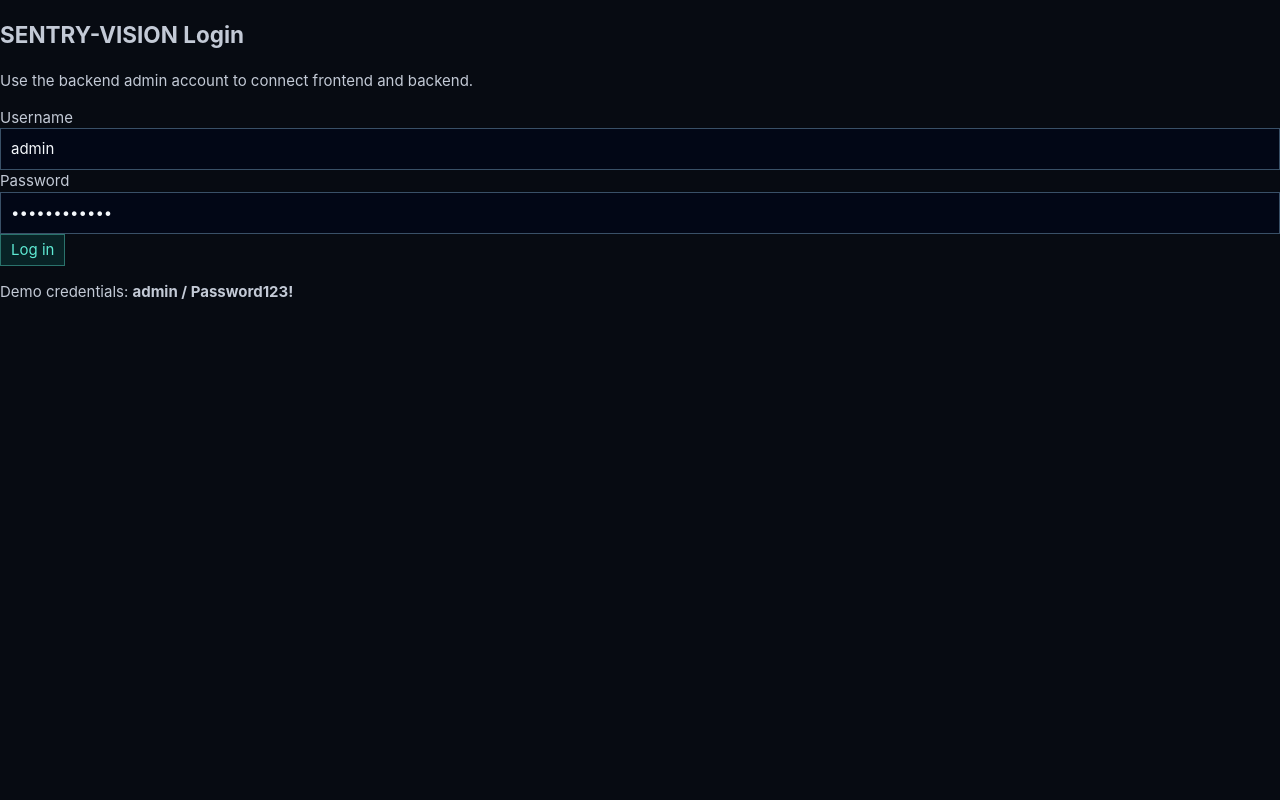
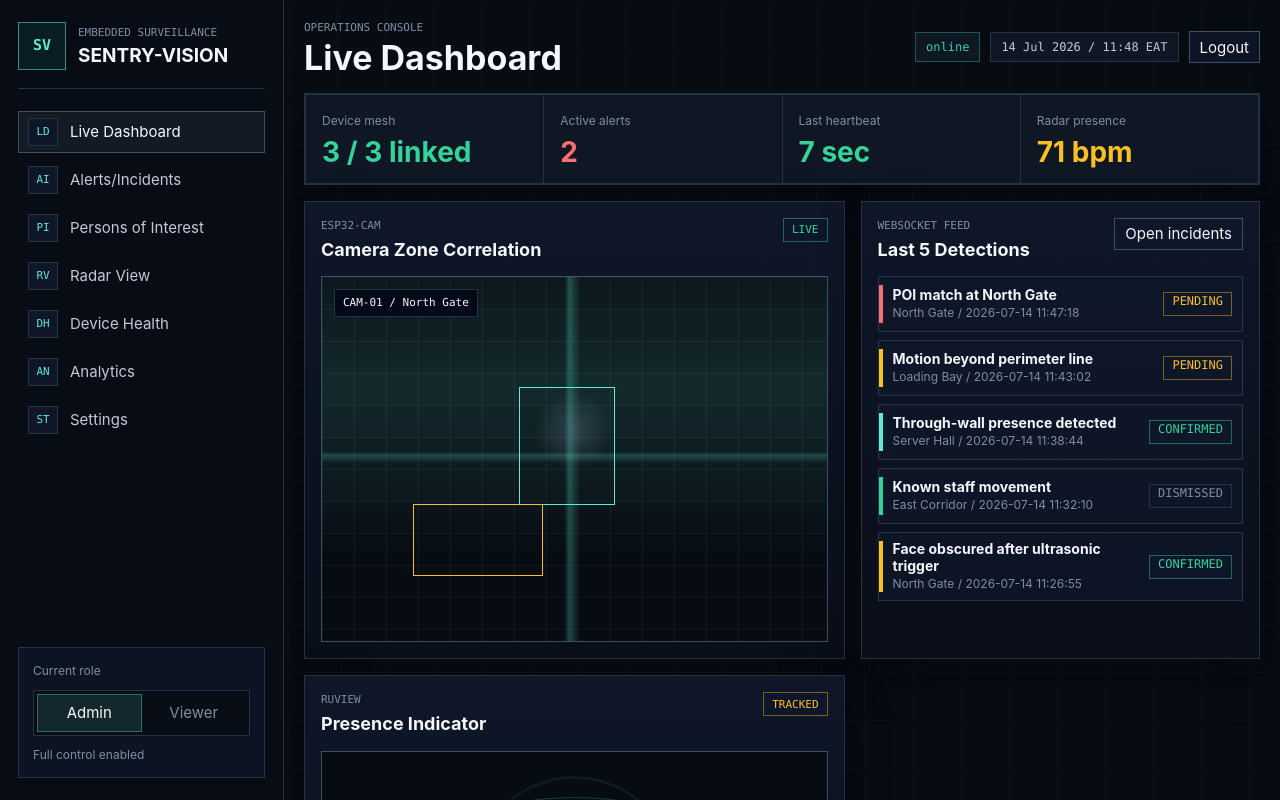
Before and after one commit to knavugga-pixel/Sentry-Vision-Web, a React (Vite) app in the folder my-react-app/: page / in a window 1280 px wide. Shown: the top 800 px of the page. Built offline with nearby package versions, Linux system fonts and the light colour scheme.

Commit message:
Removed login page.

```diff
--- a/my-react-app/src/App.jsx
+++ b/my-react-app/src/App.jsx
@@ -203,12 +203,8 @@ function App() {
     }
   })
   const [role, setRole] = useState(() => auth?.user?.role || 'Admin')
-  const [loginUsername, setLoginUsername] = useState('admin')
-  const [loginPassword, setLoginPassword] = useState('Password123!')
-  const [loginError, setLoginError] = useState('')
-  const [loginLoading, setLoginLoading] = useState(false)
 
-  const isAuthenticated = Boolean(auth?.token)
+  const isAuthenticated = true
   const authHeaders = auth?.token ? { Authorization: `Bearer ${auth.token}` } : {}
 
   const isAdmin = role === 'Admin'
@@ -319,48 +315,6 @@ function App() {
     window.localStorage.setItem(AUTH_STORAGE_KEY, JSON.stringify(auth))
   }, [auth])
 
-  async function handleLogin(event) {
-    event.preventDefault()
-    setLoginLoading(true)
-    setLoginError('')
-
-    try {
-      const baseUrl = API_BASE.replace(/\/$/, '')
-
-      const response = await fetch(`${baseUrl}/auth/login/`, {
-        method: 'POST',
-        headers: { 'Content-Type': 'application/json' },
-        body: JSON.stringify({ username: loginUsername, password: loginPassword }),
-      })
-
-      const data = await response.json().catch(() => ({}))
-
-      if (!response.ok) {
-        throw new Error(data.detail || 'Login failed')
-      }
-
-      if (data.access) {
-        localStorage.setItem('access_token', data.access)
-        if (data.refresh) {
-          localStorage.setItem('refresh_token', data.refresh)
-        }
-      } else if (data.token) {
-        // Fallback if your endpoint returns key as "token" instead of "access"
-        localStorage.setItem('access_token', data.token)
-      }
-
-      // 2. Trigger data reload or state update so protected endpoints fetch data now
-      if (typeof loadBackendData === 'function') {
-        await loadBackendData()
-      }
-
-    } catch (error) {
-      setLoginError(error.message)
-    } finally {
-      setLoginLoading(false)
-    }
-  }
-
   function handleLogout() {
     setAuth({ token: null, user: null })
     setRole('Admin')
@@ -401,43 +355,6 @@ function App() {
     () => navItems.find((item) => item.id === activePage)?.label ?? 'Dashboard',
     [activePage],
   )
-
-  if (!isAuthenticated) {
-    return (
-      <div className="login-shell">
-        <section className="login-panel">
-          <h1>SENTRY-VISION Login</h1>
-          <p>Use the backend admin account to connect frontend and backend.</p>
-          <form onSubmit={handleLogin}>
-            <label>
-              Username
-              <input
-                value={loginUsername}
-                onChange={(event) => setLoginUsername(event.target.value)}
-                required
-              />
-            </label>
-            <label>
-              Password
-              <input
-                type="password"
-                value={loginPassword}
-                onChange={(event) => setLoginPassword(event.target.value)}
-                required
-              />
-            </label>
-            <button className="primary-button" type="submit" disabled={loginLoading}>
-              {loginLoading ? 'Logging in…' : 'Log in'}
-            </button>
-            {loginError && <p className="error-text">{loginError}</p>}
-          </form>
-          <p>
-            Demo credentials: <strong>admin / Password123!</strong>
-          </p>
-        </section>
-      </div>
-    )
-  }
 
   function updateAlertStatus(alertId, status) {
     setAlerts((current) =>
```
